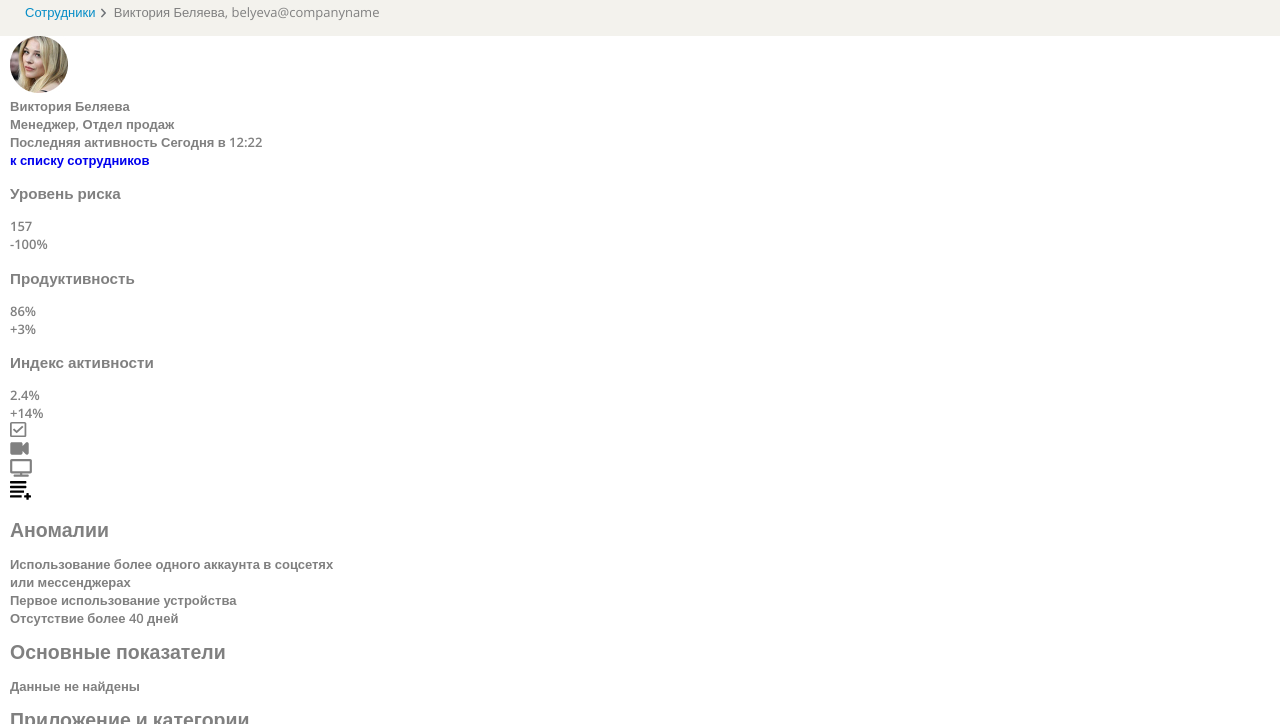
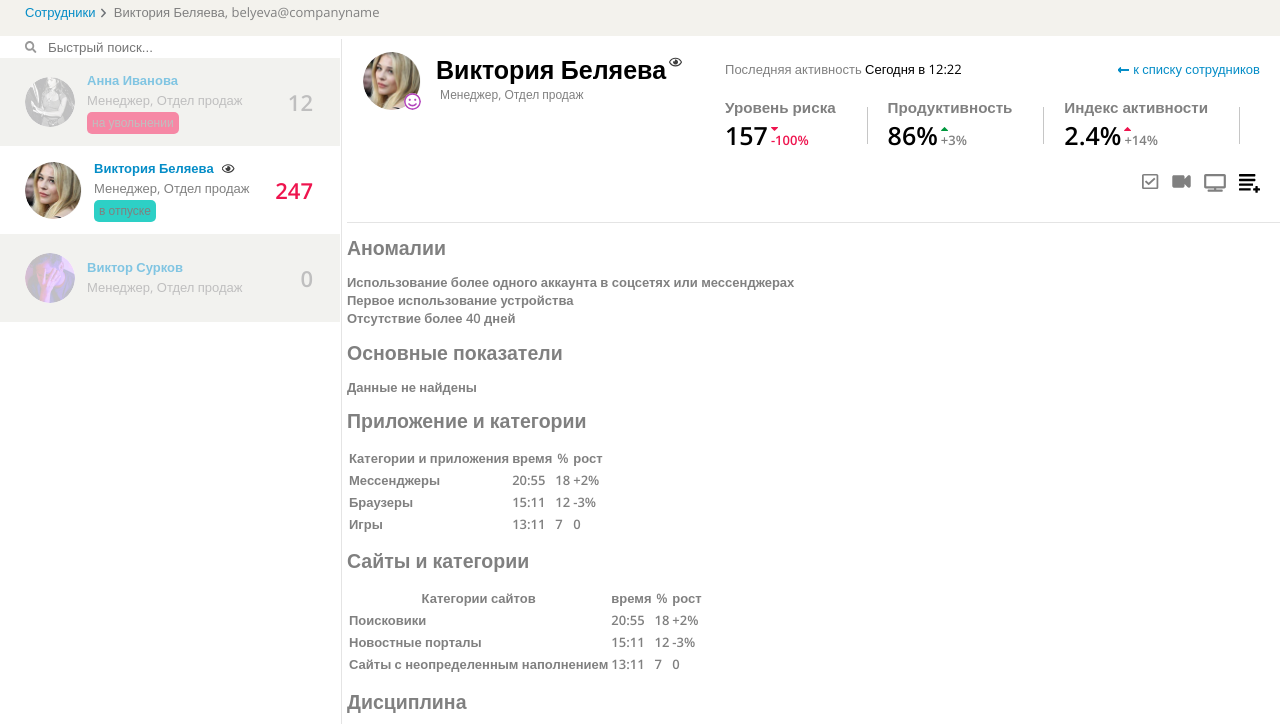
Before and after one commit to anna-popova/TestForZecurion, a plain HTML site: page index.html in a window 1280 px wide. Shown: the part 67-791 px from the top of the page. Drawn offline with Linux system fonts and the light colour scheme; files whose address does not match are found by name.

Commit message:
добавляет стили для блока person

```diff
--- a/index.html
+++ b/index.html
@@ -91,7 +91,9 @@
 
 			<section class="person">
 				<div class="person__left-block">
-					<img class="person__img" src="img/user_vika.jpg">
+					<div class="person__img-block">
+						<img class="person__img" src="img/user_vika.jpg">
+					</div>
 					<div class="person__info">
 						<p class="person__name">Виктория Беляева</p>
 						<p class="person__position">Менеджер, Отдел продаж</p>
@@ -102,7 +104,7 @@
 					<div class="analytics__top-block">
 						<div class="analytics__activity">
 							<span class="analytics__text">Последняя активность</span>
-							<span class="analytics__last-visit">Сегодня в 12:22</span>
+							<span class="analytics__text analytics__text--time">Сегодня в 12:22</span>
 						</div>
 						<div class="analytics__back">
 							<a class="analytics__link" href="#">к списку сотрудников</a>
@@ -114,7 +116,7 @@
 							<h3 class="analytics-item__title">Уровень риска</h3>
 							<div class="analytics-item__numbers">
 								<p class="analytics-item__total">157</p>
-								<p class="analytics-item__delta">-100%</p>
+								<p class="analytics-item__delta analytics-item__delta--red-down">-100%</p>
 							</div>
 						</div>
 
@@ -122,7 +124,7 @@
 							<h3 class="analytics-item__title">Продуктивность</h3>
 							<div class="analytics-item__numbers">
 								<p class="analytics-item__total">86%</p>
-								<p class="analytics-item__delta">+3%</p>
+								<p class="analytics-item__delta analytics-item__delta--green-up">+3%</p>
 							</div>
 						</div>
 
@@ -130,7 +132,7 @@
 							<h3 class="analytics-item__title">Индекс активности</h3>
 							<div class="analytics-item__numbers">
 								<p class="analytics-item__total">2.4%</p>
-								<p class="analytics-item__delta">+14%</p>
+								<p class="analytics-item__delta analytics-item__delta--red-up">+14%</p>
 							</div>
 						</div>
 
@@ -145,7 +147,7 @@
 								<img class="analytics-links__img" src="img/online.svg" width="22" height="17" alt="Сейчас онлайн">
 							</li>
 							<li class="analytics-links__item">
-								<img class="analytics-links__img" src="img/add.svg" width="21" height="19" alt="Найти другого сотрудника">
+								<a href="#"><img class="analytics-links__img" src="img/add.svg" width="21" height="19" alt="Найти другого сотрудника"></a>
 							</li>
 						</ul>
 					</div>
--- a/style.css
+++ b/style.css
@@ -29,6 +29,9 @@ body {
 	font-weight: 600;
 	font-style: normal;
 	color: #808080;
+}
+h3 {
+	margin: 0;
 }
 ul {
 	list-style-type: none;
@@ -63,7 +66,7 @@ img {
 	justify-content: space-between;
 	align-items: center;
 	min-height: 51px;
-	padding-right: 25px;
+	padding-right: 23px;
 }
 .page-header__logo-block {
 }
@@ -131,7 +134,7 @@ img {
 	height: 10px;
 	top: 5px;
 	right: -11px;
-	background: url(img/breadcrumb_next.svg) no-repeat center center;
+	background: url("img/breadcrumb_next.svg") no-repeat center center;
 }
 .breadcrumb__item:last-child::after {
 	display: none;
@@ -148,16 +151,18 @@ img {
 	color: inherit;
 }
 .page-main {
-	display: grid;
-	grid-template-columns: 340px 1fr;
-	padding-right: 25px;
+	/* display: grid;
+	grid-template-columns: 340px 1fr; */
+	display: flex;
 }
 .visually-hidden {
 }
 .page-main__left-section {
+	width: 340px;
+	flex-shrink: 0;
 	position: relative;
 }
-@media screen and (min-width: 950px) {
+@media screen and (max-width: 950px) {
 	.page-main__left-section {
 		display: none;
 	}
@@ -184,7 +189,7 @@ img {
 	width: 12px;
 	height: 12px;
 	margin-right: 11px;
-	background: transparent url(img/find.svg) no-repeat center center;
+	background: transparent url("img/find.svg") no-repeat center center;
 	border: none;
 }
 .search-form__input {
@@ -223,7 +228,17 @@ img {
 	color: #058DC7;
 }
 .user-info__name--active {
-
+	position: relative;
+}
+.user-info__name--active::after {
+	content: "";
+	position: absolute;
+	top: 5px;
+	right: 15px;
+	display: block;
+	width: 13px;
+	height: 9px;
+	background: url("img/eye.svg") no-repeat center center;
 }
 .user-info__position {
 	margin-bottom: 3px;
@@ -262,53 +277,181 @@ img {
 	background-color: #FFFFFF;
 }
 .page-main__right-section {
-	padding-left: 10px;
+	flex-grow: 1;
+	padding-left: 7px;
 }
 .person {
+	display: flex;
+	column-gap: 59px;
+	padding-top: 16px;
+	border-bottom: 1px solid #E4E4E4;
 }
 .person__left-block {
+	display: flex;
+	flex-shrink: 0;
+	padding-left: 16px;
+}
+.person__img-block {
+	position: relative;
+	width: 58px;
+	height: 58px;
+	margin-right: 15px;
+}
+.person__img-block::after {
+	content: "";
+	position: absolute;
+	bottom: 0;
+	right: 0;
+	display: block;
+	width: 17px;
+	height: 17px;
+	background: #FFFFFF url("img/smile.svg") no-repeat center center;
+	border-radius: 50%;
 }
 .person__img {
+	width: 58px;
+	height: 58px;
+	border-radius: 50%;
 }
 .person__info {
 }
 .person__name {
+	position: relative;
+	font-size: 25px;
+	line-height: 34px;
+	color: #000000;
+}
+.person__name::after {
+	content: "";
+	position: absolute;
+	top: 5px;
+	right: -17px;
+	display: block;
+	width: 15px;
+	height: 10px;
+	background: url("img/eye.svg") no-repeat center center;
 }
 .person__position {
+	padding-left: 4px;
+	font-size: 12px;
+	font-weight: 400;
 }
 .person__right-block {
+	flex-grow: 1;
+	padding-right: 20px;
 }
 .analytics {
 }
 .analytics__top-block {
+	display: flex;
+	justify-content: space-between;
+	padding-top: 8px;
 }
 .analytics__activity {
 }
 .analytics__text {
+	font-weight: 400;
 }
-.analytics__last-visit {
+.analytics__text--time {
+	color: #000000;
 }
 .analytics__back {
+	padding-left: 16px;
 }
 .analytics__link {
+	position: relative;
+	font-weight: 400;
+	color: #058DC7;
+}
+.analytics__link::before {
+	content: "";
+	position: absolute;
+	top: 7px;
+	left: -15px;
+	display: block;
+	width: 11px;
+	height: 6px;
+	background: url("img/blue-arrow.svg") no-repeat center center;
 }
 .analytics__bottom-block {
+	display: flex;
+	flex-wrap: wrap;
+	justify-content: space-between;
+	align-items: center;
+	padding-top: 20px;
 }
 .analytics__item {
+	flex-grow: 1;
 }
 .analytics-item {
+	position: relative;
+	padding-right: 25px;
+	padding-bottom: 25px;
+}
+.analytics-item:last-child {
+	padding-right: 0;
+}
+.analytics-item::after {
+	content: "";
+	position: absolute;
+	top: 9px;
+	right: 20px;
+	display: block;
+	width: 1px;
+	height: 37px;
+	background-color: #C6C6C6;
+}
+.analytics-item:last-child:after {
+	display: none;
 }
 .analytics-item__title {
+	margin-bottom: 10px;
 }
 .analytics-item__numbers {
+	display: flex;
+	align-items: baseline;
+	min-height: 20px;
 }
 .analytics-item__total {
+	margin-right: 3px;
+	font-size: 25px;
+	color: #000000;
 }
 .analytics-item__delta {
+	position: relative;
+}
+.analytics-item__delta::before {
+	content: "";
+	position: absolute;
+	top: -4px;
+	left: 0;
+	display: block;
+	width: 7px;
+	height: 4px;
+}
+.analytics-item__delta--red-down {
+	color: #EE144E;
+}
+.analytics-item__delta--red-down::before {
+	background: url("img/down.svg") no-repeat center center;
+}
+.analytics-item__delta--green-up::before {
+	background: url("img/up.svg") no-repeat center center;
+
+}
+.analytics-item__delta--red-up::before {
+	background: url("img/up_red.svg") no-repeat center center;
 }
 .analytics-links {
+	display: flex;
+	justify-content: flex-end;
+	padding-bottom: 25px;
 }
 .analytics-links__item {
+	margin-right: 13px;
+}
+.analytics-links__item:last-child {
+	margin-right: 0;
 }
 .analytics-links__img {
 }
```
Also changed, not shown: img/blue-arrow.svg (added).
